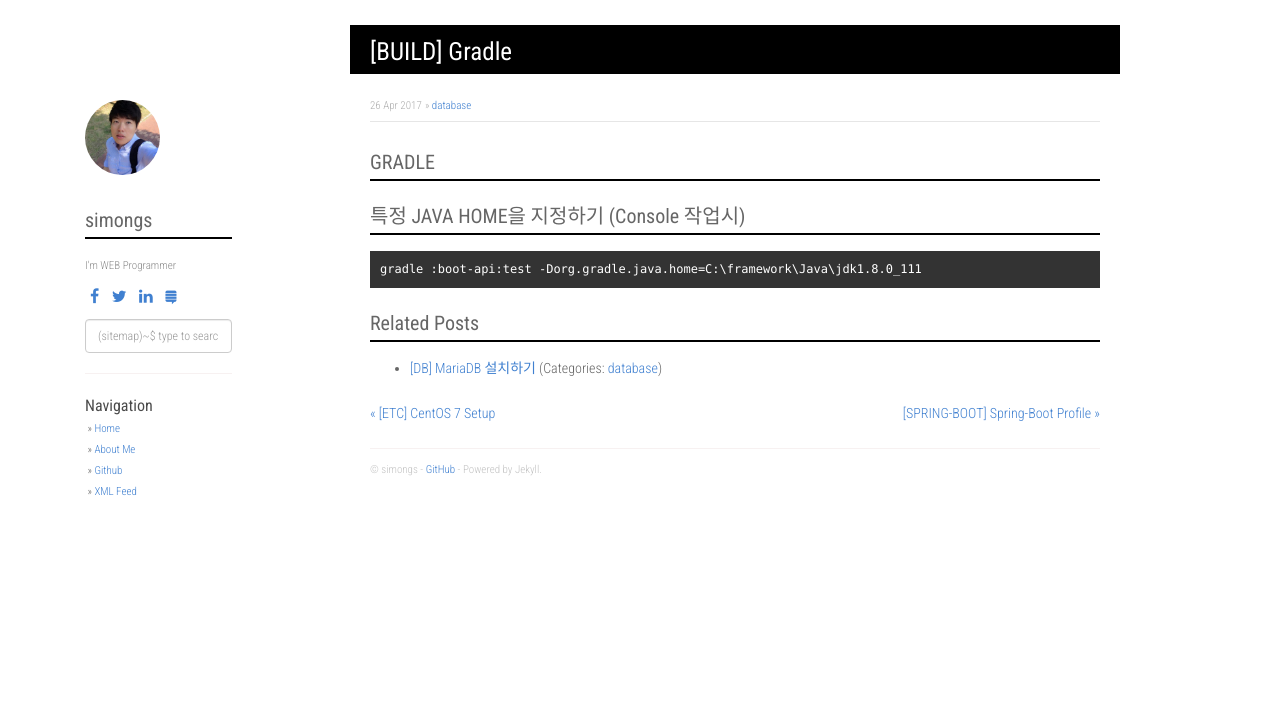
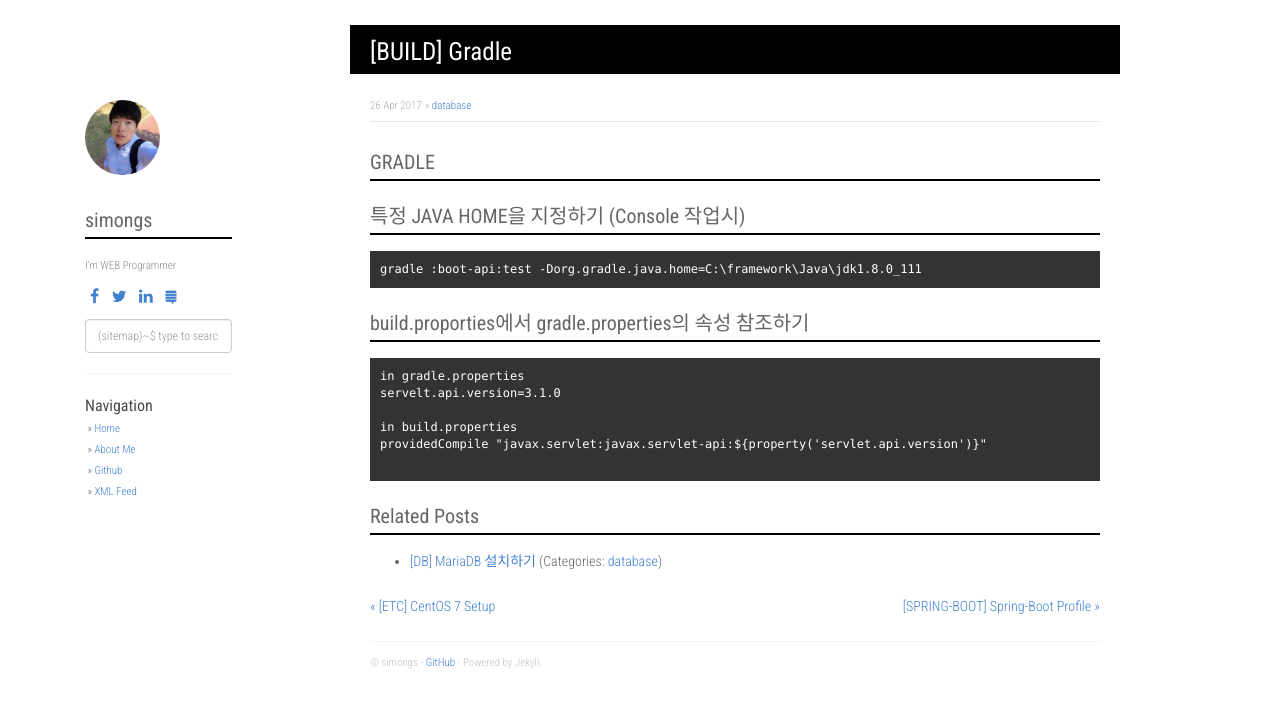
Before and after one commit to simongs/simongs.github.io, a Jekyll site: the page built from _posts/2017-04-26-[BUILD] Gradle.markdown, in a window 1280 px wide. Shown: the top 708 px of the page. Built offline with Jekyll 4.4.1, drawn with Linux system fonts in a browser that asks for light colours; nearby versions of some CDN libraries; comment, search, counter and statistics services are not loaded.

Commit message:
중간 커밋

```diff
--- a/_posts/2017-04-26-[BUILD] Gradle.markdown
+++ b/_posts/2017-04-26-[BUILD] Gradle.markdown
@@ -11,3 +11,13 @@ categories: database
 ~~~
 gradle :boot-api:test -Dorg.gradle.java.home=C:\framework\Java\jdk1.8.0_111
 ~~~
+
+## build.proporties에서 gradle.properties의 속성 참조하기
+~~~
+in gradle.properties
+servelt.api.version=3.1.0
+
+in build.properties
+providedCompile "javax.servlet:javax.servlet-api:${property('servlet.api.version')}"
+
+~~~
--- a/_posts/2017-04-29-[Intellij] Lombok 설정.markdown
+++ b/_posts/2017-04-29-[Intellij] Lombok 설정.markdown
@@ -2,7 +2,7 @@
 layout: post
 title: "[Intellij] Lombok IDE 설정 및 배포 설정"
 date:   2017-04-29 09:00:00 +0900
-categories: ide
+categories: IDE
 ---
 
 # Lombok 설정
```
